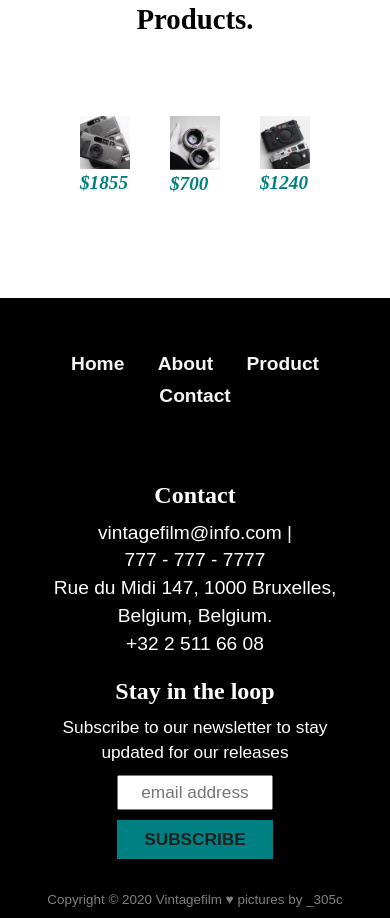
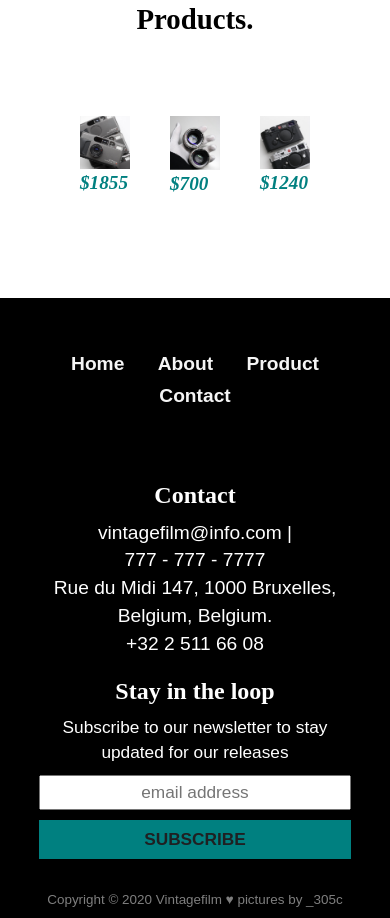
Before and after one commit to yfove/bikeshop-psd, a plain HTML site: page index.html in a window 390 px wide. Shown: the part 4599-5517 px from the top of the page. Drawn offline with nearby package versions, Linux system fonts and the light colour scheme.

Commit message:
change formatting for newsletter

```diff
--- a/style.css
+++ b/style.css
@@ -658,8 +658,8 @@ input[type="submit"]:focus {
   input[type="email"],
   input[type="submit"] {
     float: none;
-    width: 50%;
-    max-width: 50%;
+    width: 100%;
+    max-width: 100%;
   }
 
   input[type="email"] {
```
